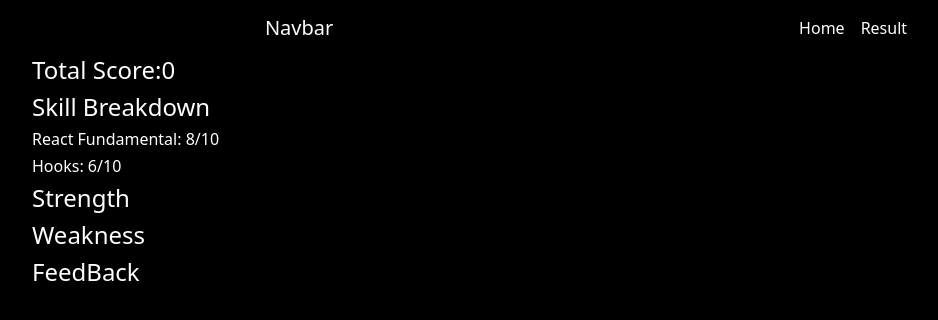
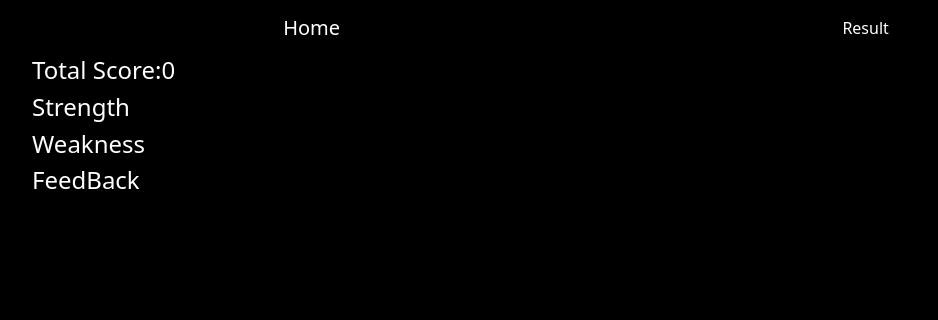
Before and after one commit to ritiksatokar2000/AI-interview-simulator, a React (Vite) app: page /result in a window 1280 px wide. Shown: the top 320 px of the page, without its empty margins (50-988 px from the left). Built offline with nearby package versions, Linux system fonts and the light colour scheme.

Commit message:
Ui update

```diff
--- a/src/components/Header.jsx
+++ b/src/components/Header.jsx
@@ -1,14 +1,16 @@
+import { Link } from "react-router-dom";
+
 const Header = () => {
   return (
     <div class="container nav-div">
       <nav class="navbar navbar-expand-lg navbar-dark">
         <div class="container d-flex justify-content-around">
-          <a class="navbar-brand" href="#">
-            Navbar
-          </a>
+          <Link class="navbar-brand" to="/">
+            Home
+          </Link>
           <div className="d-flex">
-            <a className="nav-link p-2"> Home</a>
-            <a className="nav-link p-2">Result</a>
+            <Link className="nav-link p-2" to="/result"> Result</Link>
+
           </div>
         </div>
       </nav>
--- a/src/components/Home.jsx
+++ b/src/components/Home.jsx
@@ -5,7 +5,6 @@ import axios from "axios";
 
 
 const Home = () => {
-  const[topic,setTopic]=useState();
   const topicElement =useRef();
   const navigate = useNavigate();
 
@@ -51,6 +50,7 @@ const Home = () => {
           <option value="React Devloper">React Devloper</option>
           <option value="Ai Devloper">Ai Devloper</option>
           <option value="Data Analyst">Data Analyst</option>
+          <option value="Data Analyst">Product Manager</option>
         </select>
       </div>
       <button type="button" class="btn btn-success" onClick={handleTopic} >Ask Question</button>
--- a/src/components/InterviewArea.jsx
+++ b/src/components/InterviewArea.jsx
@@ -52,6 +52,7 @@ const InterviewArea = () => {
             border: "none",
             color: "white",
           }}
+          value={questions[nextQuestion]?.answer || ""}
           onChange={(e) => handleAnswer(e.target.value)}
         ></textarea>
       </div>
--- a/src/components/Result.jsx
+++ b/src/components/Result.jsx
@@ -15,11 +15,7 @@ const Result = () => {
       <div className="score-container ">
         <h4>Total Score:{totalScore}</h4>
       </div>
-      <div className="skillBreakdown-container">
-        <h4>Skill Breakdown</h4>
-        <h6>React Fundamental: 8/10</h6>
-        <h6>Hooks: 6/10</h6>
-      </div>
+
 
       <div className="strength-container">
         <h4>Strength </h4>
```
